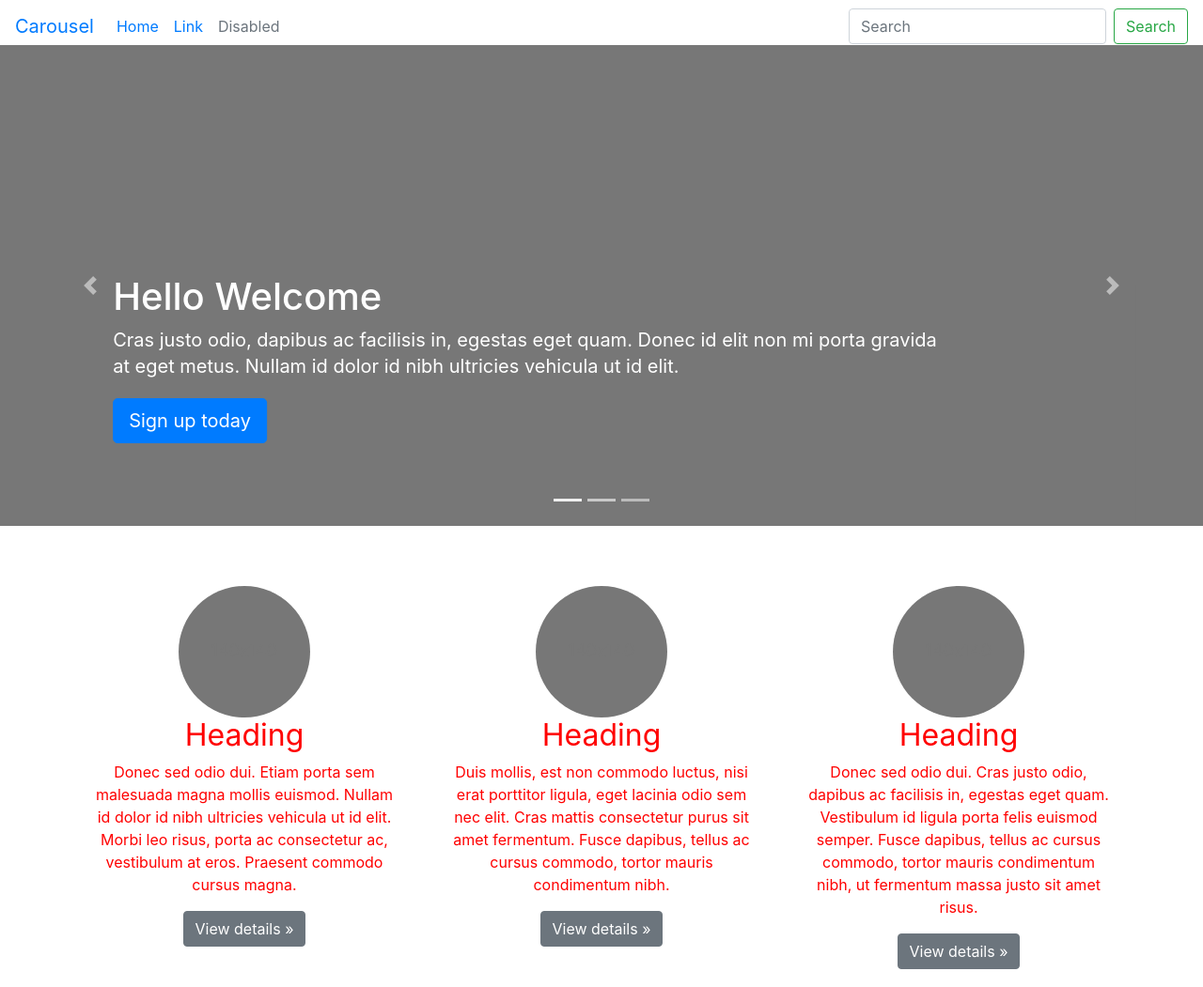
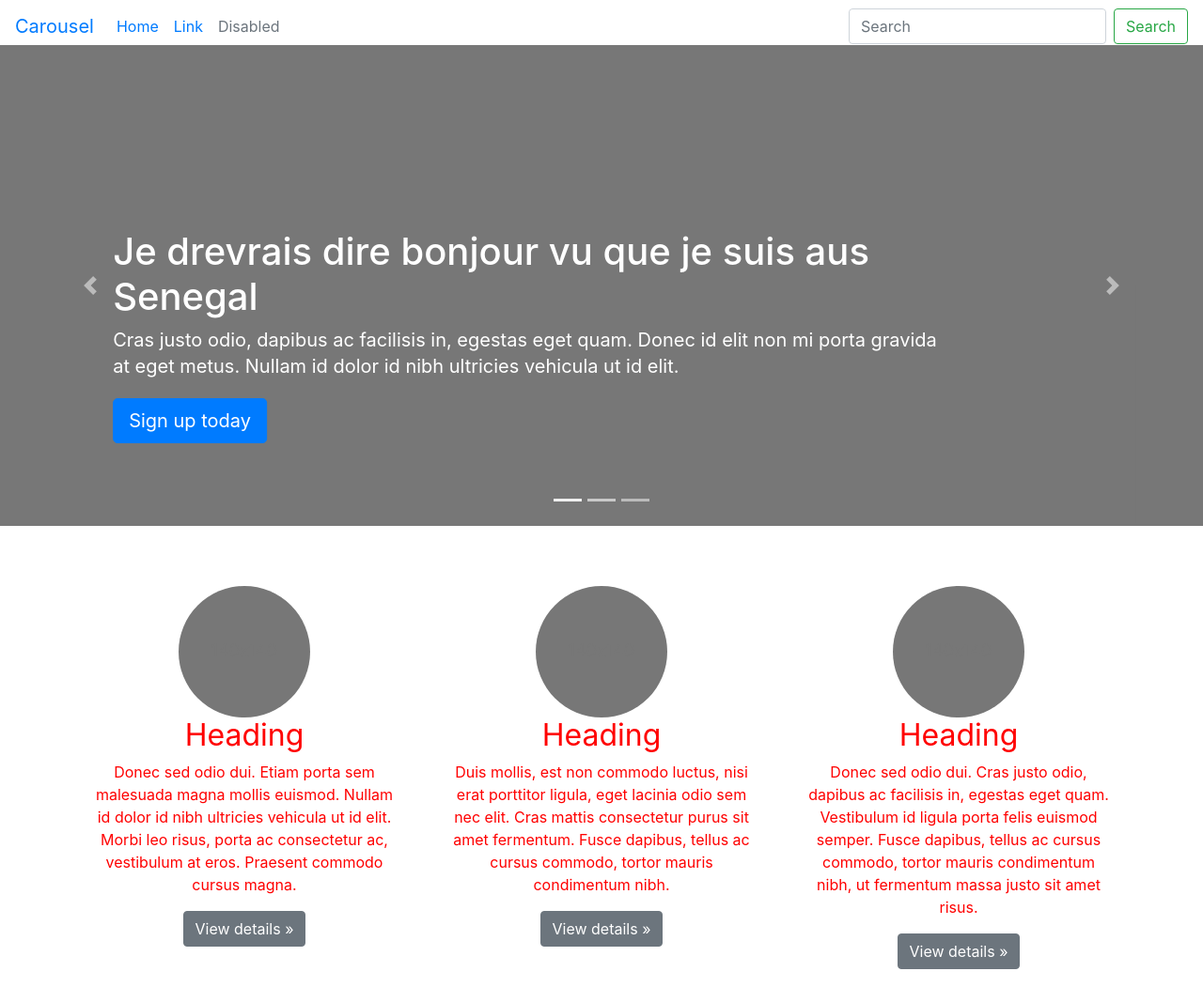
Before and after one commit to amadouba28/git_101, a plain HTML site: page index.html in a window 1280 px wide. Shown: the top 1051 px of the page at 94% size. Drawn offline with nearby package versions, Linux system fonts and the light colour scheme.

Commit message:
lets talks frensh

```diff
--- a/index.html
+++ b/index.html
@@ -74,7 +74,7 @@
         <svg class="bd-placeholder-img" width="100%" height="100%" xmlns="http://www.w3.org/2000/svg" preserveAspectRatio="xMidYMid slice" focusable="false" role="img"><rect width="100%" height="100%" fill="#777"/></svg>
         <div class="container">
           <div class="carousel-caption text-left">
-            <h1>Hello Welcome</h1>
+            <h1>Je drevrais dire bonjour vu que je suis aus Senegal</h1>
             <p>Cras justo odio, dapibus ac facilisis in, egestas eget quam. Donec id elit non mi porta gravida at eget metus. Nullam id dolor id nibh ultricies vehicula ut id elit.</p>
             <p><a class="btn btn-lg btn-primary" href="#" role="button">Sign up today</a></p>
           </div>
```
